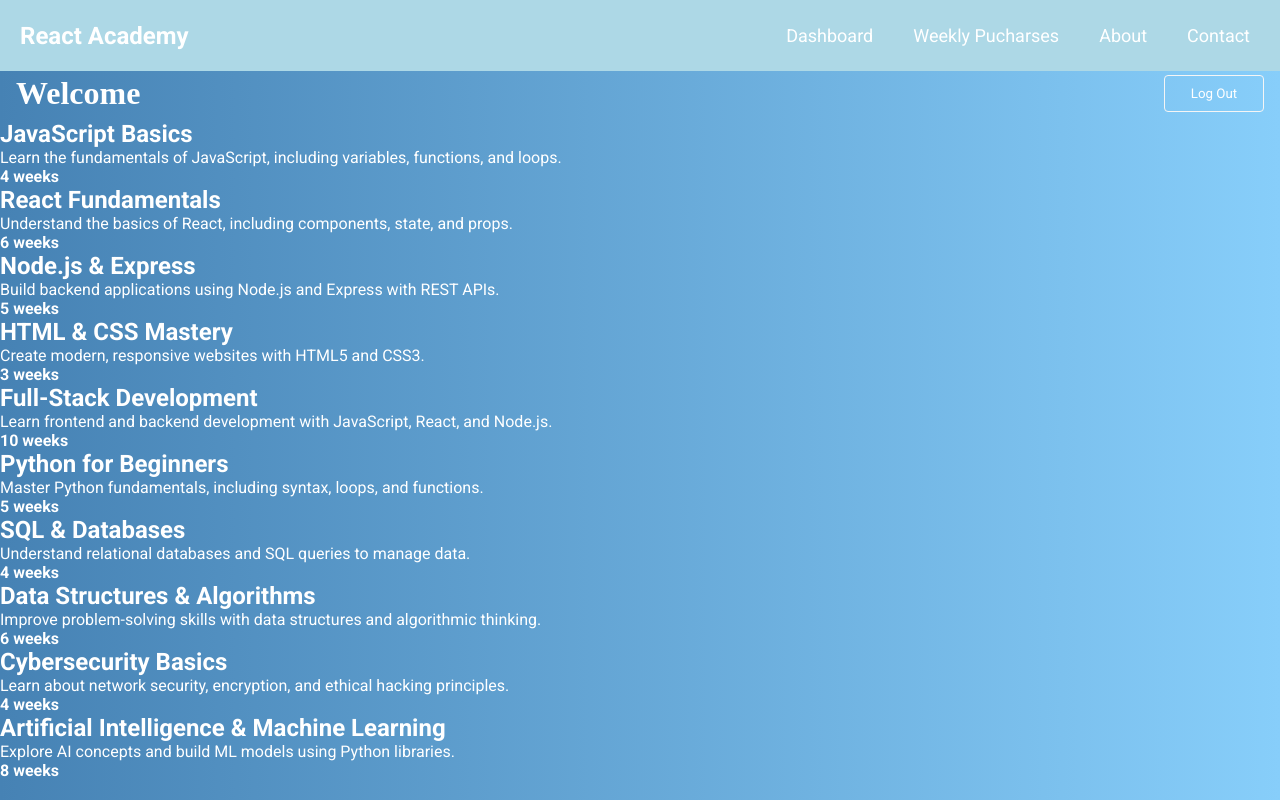
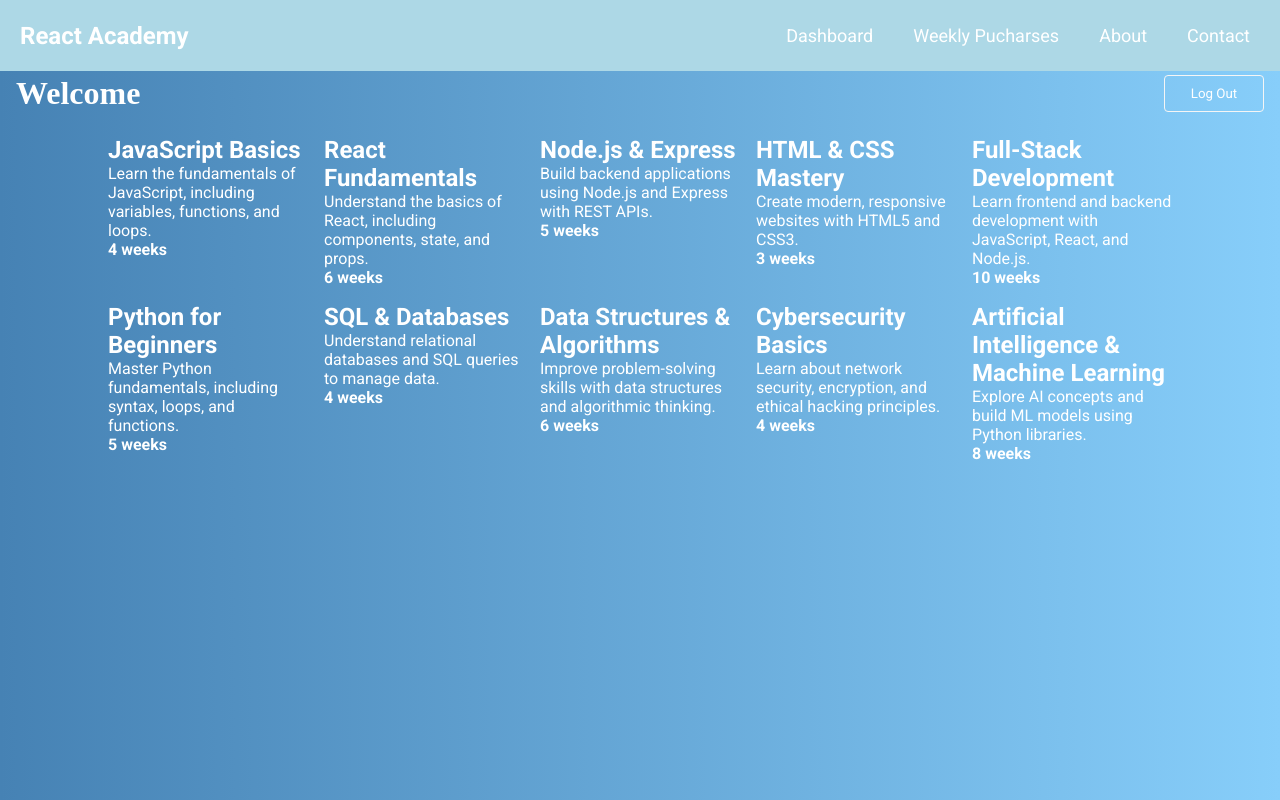
Before and after one commit to Espadv69/Course-2025, a React (Vite) app in the folder Academy-React/: page /dashboard in a window 1280 px wide. Built offline with nearby package versions, Linux system fonts and the light colour scheme; sample sign-in values are in the browser's storage; a web font is replaced by a local one.

Commit message:
Add basics style for courses_ul

```diff
--- a/Academy-React/src/css/Dashboard.css
+++ b/Academy-React/src/css/Dashboard.css
@@ -26,3 +26,14 @@
     font-size: 32px;
   }
 }
+
+.courses_ul {
+  list-style: none;
+
+  padding: 1rem;
+
+  display: grid;
+  grid-template-columns: repeat(auto-fit, 200px);
+  justify-content: center;
+  gap: 1rem;
+}
```
